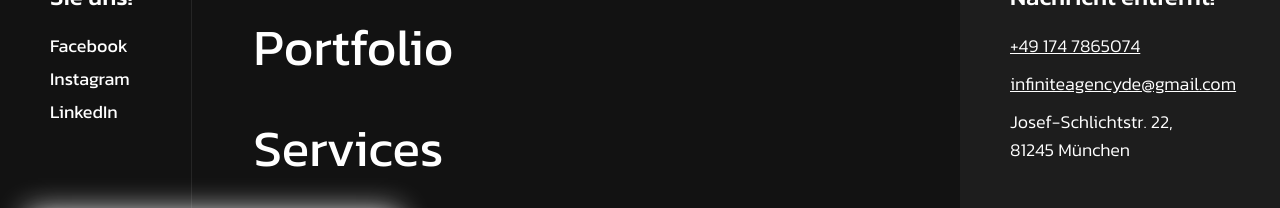
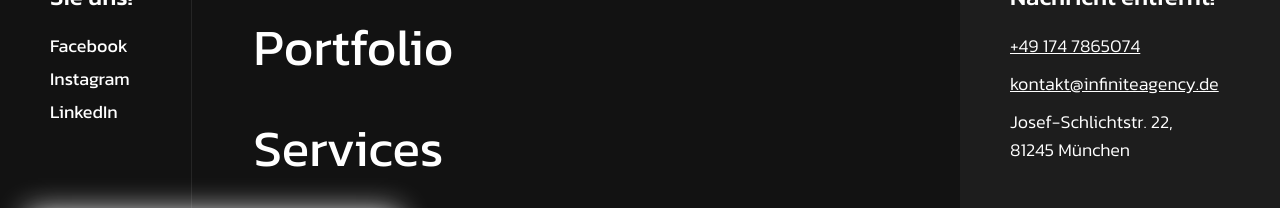
Before and after one commit to forthefuture05/nextjs_infiniteagency_08.08.2023, a Next.js app: page /kontakt in a window 1280 px wide. Both pictures are taken after a click on the element 1219 px from the left and 34 px from the top of the page. Shown: the part 251-459 px from the top of the page. Built offline with nearby package versions, Linux system fonts and the light colour scheme.

Commit message:
Emails Update

```diff
--- a/pages/index.jsx
+++ b/pages/index.jsx
@@ -272,7 +272,7 @@ export default function home(props) {
 
                             <ul className={styles.contactInfo}>
                                 <li>+49 174 7865074</li>
-                                <li>infiniteagencyde@gmail.com</li>
+                                <li>kontakt@infiniteagency.de</li>
                             </ul>
                         </div>
 
--- a/pages/kontakt.jsx
+++ b/pages/kontakt.jsx
@@ -34,7 +34,7 @@ export default function kontakt() {
 
                         <ul className={styles.contactInfo}>
                             <li>+49 174 7865074</li>
-                            <li>infiniteagencyde@gmail.com</li>
+                            <li>kontakt@infiniteagency.de</li>
                             <li>Josef-Schlichtstr. 22, <br />
                                 81245 München</li>
                         </ul>
--- a/src/big/BigMenu/BigMenu.jsx
+++ b/src/big/BigMenu/BigMenu.jsx
@@ -46,7 +46,7 @@ const BigMenu = props => {
                     <h3>Wir sind nur eine Nachricht entfernt!</h3>
                     <ul className={styles.contactInfo}>
                         <li>+49 174 7865074</li>
-                        <li>infiniteagencyde@gmail.com</li>
+                        <li>kontakt@infiniteagency.de</li>
                         <li>Josef-Schlichtstr. 22, <br />
                             81245 München</li>
                     </ul>
```
